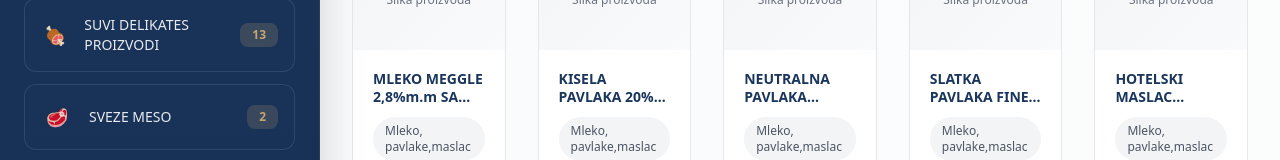
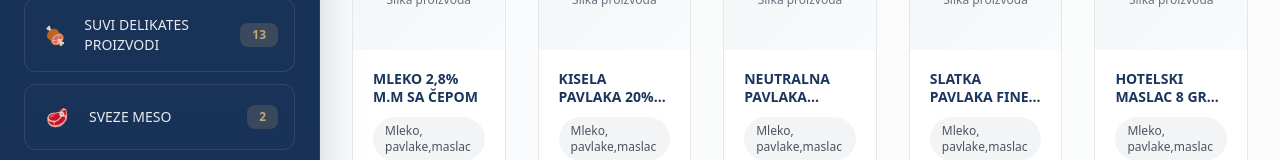
Before and after one commit to georgerokvich/new-primaventa, a Next.js app: page /asortiman in a window 1280 px wide. Shown: the part 520-680 px from the top of the page. Built offline with nearby package versions, Linux system fonts and the light colour scheme; a web font is replaced by a local one.

Commit message:
Remove brand names: Make product names generic by removing MEGGLE, LURPAK, BARILLA branding

```diff
--- a/src/data/mlecni-proizvodi.ts
+++ b/src/data/mlecni-proizvodi.ts
@@ -4,7 +4,7 @@
   // Mleko, pavlake,maslac
   {
     id: '0377',
-    name: 'MLEKO MEGGLE 2,8%m.m SA ČEPOM',
+    name: 'MLEKO 2,8% M.M SA ČEPOM',
     description: '',
     unit: 'KOM',
     category: 'mlecni-proizvodi',
@@ -40,7 +40,7 @@
   },
   {
     id: '0520',
-    name: 'HOTELSKI MASLAC LURPAK 8 GR (120 kom/ #)',
+    name: 'HOTELSKI MASLAC 8 GR (120 kom/ #)',
     description: '',
     unit: 'KOM',
     category: 'mlecni-proizvodi',
--- a/src/data/testenine.ts
+++ b/src/data/testenine.ts
@@ -3,7 +3,7 @@
 export const testenineProizvodi: Product[] = [
   {
     id: '0045',
-    name: 'BARILLA PENNE RIGATE 500G (12/1#)',
+    name: 'PENNE RIGATE 500G (12/1#)',
     description: '',
     unit: 'KOM',
     category: 'testenine',
@@ -11,7 +11,7 @@
   },
   {
     id: '0267',
-    name: 'BARILLA PENNE RIGATE 5 KG',
+    name: 'PENNE RIGATE 5 KG',
     description: '',
     unit: 'KOM',
     category: 'testenine',
@@ -19,7 +19,7 @@
   },
   {
     id: '0254',
-    name: 'BARILLA FUSILI 1 KG',
+    name: 'FUSILI 1 KG',
     description: '',
     unit: 'KOM',
     category: 'testenine',
@@ -27,7 +27,7 @@
   },
   {
     id: '0295',
-    name: 'BARILLA TAGLIATELLE 6 KG',
+    name: 'TAGLIATELLE 6 KG',
     description: '',
     unit: 'KOM',
     category: 'testenine',
@@ -35,7 +35,7 @@
   },
   {
     id: '0304',
-    name: 'BARILLA SPAGETI NO.5 1 KG',
+    name: 'SPAGETI NO.5 1 KG',
     description: '',
     unit: 'KOM',
     category: 'testenine',
```
